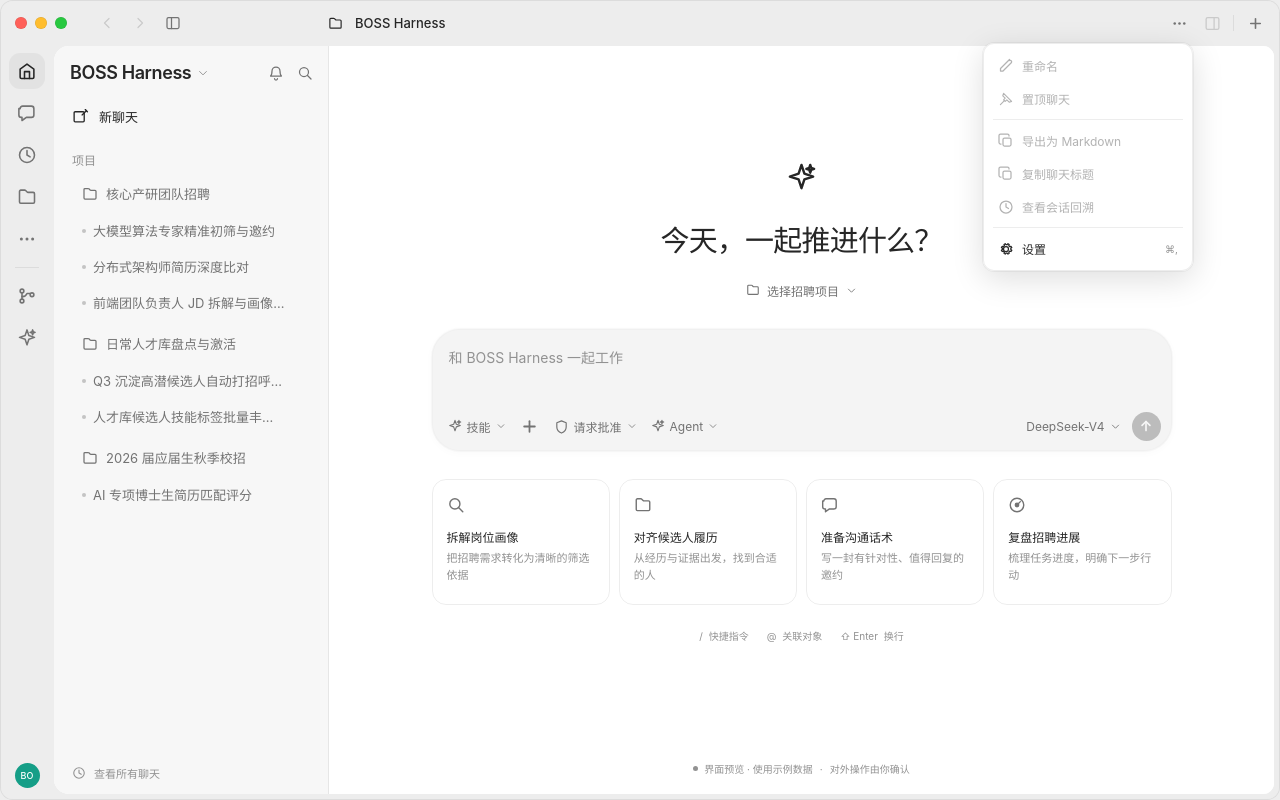
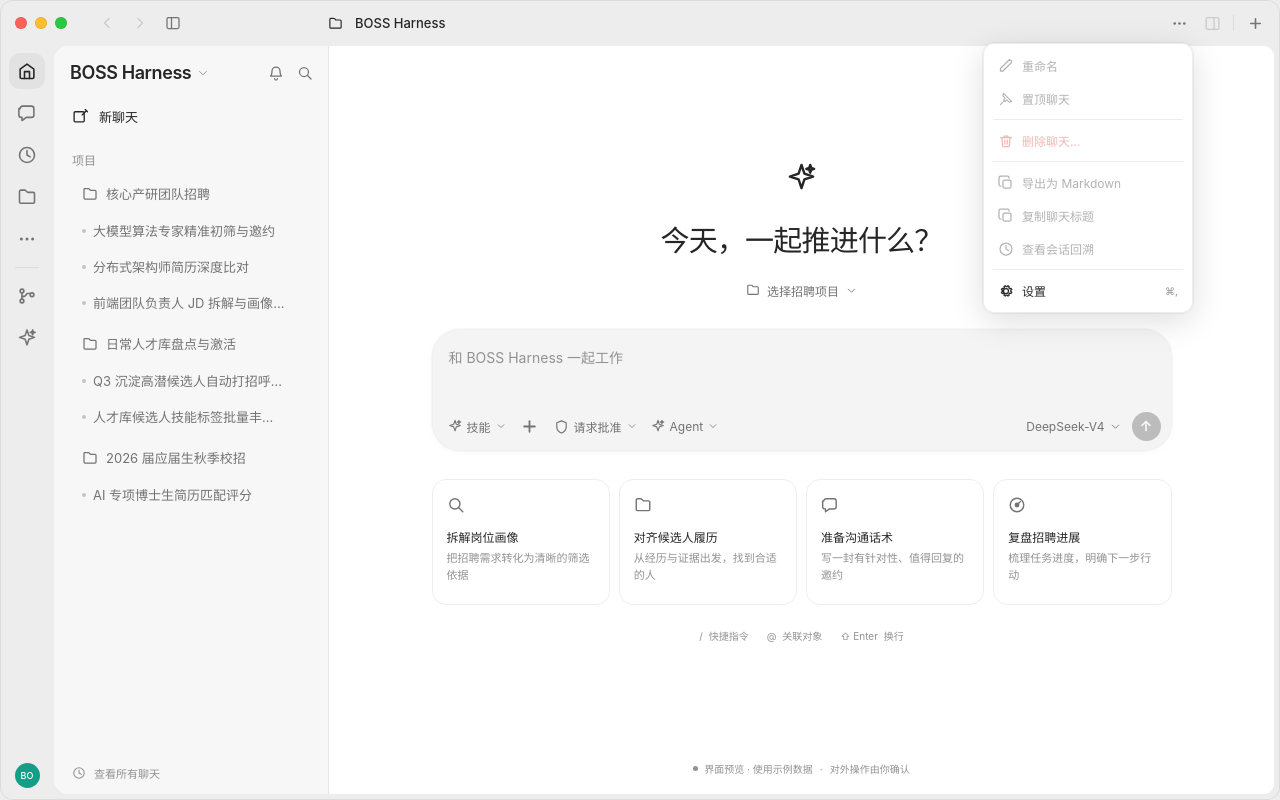
Before and after one commit to can4hou6joeng4/boss-cli, a React (Vite) app in the folder apps/desktop/src/renderer/: page / in a window 1280 px wide. Both pictures are taken after a click on the button 1179 px from the left and 23 px from the top of the page. Built offline with nearby package versions, Linux system fonts and the light colour scheme.

Commit message:
feat(titlebar): 聊天选项支持删除当前聊天

```diff
--- a/apps/desktop/src/renderer/src/shell/AppShell.tsx
+++ b/apps/desktop/src/renderer/src/shell/AppShell.tsx
@@ -247,7 +247,7 @@ export function AppShell(props: AppShellProps) {
   };
   return <>
     <div className={`app-container ${window.boss ? "native-window" : "browser-window"} ${browserOpen ? `with-browser${login.expanded ? " browser-expanded" : ""}` : summaryOpen && hasConversation ? "with-summary" : ""}`}>
-      <TitleBar summaryAvailable={summaryAvailable && !browserOpen} hasConversation={hasConversation} title={title} isSidebarOpen={props.isSidebarOpen} isSummaryOpen={summaryOpen && !browserOpen} canGoBack={cursor > 0} canGoForward={cursor < history.length - 1} onBack={() => go(-1)} onForward={() => go(1)} onToggleSidebar={props.onToggleSidebar} onToggleSummary={() => setSummaryOpen(!summaryOpen)} onNewTask={newTask} onOpenSettings={() => openSettings()} onOpenRewind={props.onOpenRewind} onOpenContext={props.onOpenContext} onOpenUsage={props.onOpenUsage} onOpenExport={props.onOpenExport} onOpenBranches={props.sessionBranches ? () => props.sessionBranches?.onOpen() : undefined} onRename={() => { if (props.activeSession) { setRename(props.activeSession); setName(title); } }} onPin={() => { const id = props.activeSession?.id; if (id) setPinned(prev => prev.includes(id) ? prev.filter(item => item !== id) : [...prev, id]); }} isPinned={pinned.includes(props.activeSession?.id ?? "")} onExport={exportChat} browserOpen={browserOpen} onOpenBrowser={window.boss ? () => { if (browserOpen) login.closePanel(); else void loginEntry(); } : undefined} />
+      <TitleBar summaryAvailable={summaryAvailable && !browserOpen} hasConversation={hasConversation} title={title} isSidebarOpen={props.isSidebarOpen} isSummaryOpen={summaryOpen && !browserOpen} canGoBack={cursor > 0} canGoForward={cursor < history.length - 1} onBack={() => go(-1)} onForward={() => go(1)} onToggleSidebar={props.onToggleSidebar} onToggleSummary={() => setSummaryOpen(!summaryOpen)} onNewTask={newTask} onOpenSettings={() => openSettings()} onOpenRewind={props.onOpenRewind} onOpenContext={props.onOpenContext} onOpenUsage={props.onOpenUsage} onOpenExport={props.onOpenExport} onOpenBranches={props.sessionBranches ? () => props.sessionBranches?.onOpen() : undefined} onRename={() => { if (props.activeSession) { setRename(props.activeSession); setName(title); } }} onPin={() => { const id = props.activeSession?.id; if (id) setPinned(prev => prev.includes(id) ? prev.filter(item => item !== id) : [...prev, id]); }} isPinned={pinned.includes(props.activeSession?.id ?? "")} onDelete={() => { if (props.activeSession) setDeleteSession(props.activeSession); }} onExport={exportChat} browserOpen={browserOpen} onOpenBrowser={window.boss ? () => { if (browserOpen) login.closePanel(); else void loginEntry(); } : undefined} />
       <div className="workspace-layout">
         <NavigationRail page={page} isDark={props.isDark} harnessUp={props.harnessUp ?? false} onToggleTheme={props.onToggleTheme} onOpenShortcuts={props.onOpenShortcuts} onNavigate={next => next === "home" ? newTask() : openRoute({ page: next })} onOpenSettings={openSettings} onOpenCockpit={props.onOpenCockpit} onOpenSideChat={props.onOpenSideChat} />
         <div className="workspace-surface">
--- a/apps/desktop/src/renderer/src/shell/TitleBar.tsx
+++ b/apps/desktop/src/renderer/src/shell/TitleBar.tsx
@@ -1,11 +1,13 @@
 import { useEffect, useRef, useState } from "react";
-import { IconPanel, IconPanelRight, IconMore, IconFolder, IconPlus, IconChevronRight, IconCopy, IconHistory, IconSettings, IconEdit, IconPin, IconBranch, IconSliders } from "../components/Icons";
+import { IconPanel, IconPanelRight, IconMore, IconFolder, IconPlus, IconChevronRight, IconCopy, IconHistory, IconSettings, IconEdit, IconPin, IconBranch, IconSliders, IconTrash } from "../components/Icons";
 import { Popover } from "../components/Popover";
 interface Props {
   title: string; hasConversation: boolean; summaryAvailable: boolean; isSidebarOpen: boolean; isSummaryOpen: boolean; canGoBack: boolean; canGoForward: boolean;
   onBack: () => void; onForward: () => void; onToggleSidebar: () => void; onToggleSummary: () => void;
   onNewTask: () => void; onOpenSettings: () => void; onOpenRewind: () => void; onExport: () => void;
   onRename: () => void; onPin: () => void; isPinned: boolean;
+  /** 打开当前聊天的删除确认；无会话时菜单项禁用。 */
+  onDelete: () => void;
   onOpenBrowser?: () => void; browserOpen?: boolean;
   onOpenContext?: () => void;
   /** 仅在内核声明会话内分支能力时提供。 */
@@ -47,6 +49,8 @@ export function TitleBar(props: Props) {
           <button disabled={!props.hasConversation} onClick={() => { props.onRename(); setMenu(false); }}><IconEdit />重命名</button>
           <button disabled={!props.hasConversation} onClick={() => { props.onPin(); setMenu(false); }}><IconPin />{props.isPinned ? "取消置顶" : "置顶聊天"}</button>
           <div className="menu-divider" />
+          <button className="menu-danger" disabled={!props.hasConversation} onClick={() => { props.onDelete(); setMenu(false); }}><IconTrash />删除聊天…</button>
+          <div className="menu-divider" />
           {props.onOpenExport
             ? <button disabled={!props.hasConversation} onClick={() => { props.onOpenExport?.(); setMenu(false); }}><IconCopy />导出会话…</button>
             : <button disabled={!props.hasConversation} onClick={() => { props.onExport(); setMenu(false); }}><IconCopy />导出为 Markdown</button>}
--- a/apps/desktop/src/renderer/src/styles/replica.css
+++ b/apps/desktop/src/renderer/src/styles/replica.css
@@ -166,6 +166,7 @@ html:not(.dark) .rail-button.selected { background: #0000000c; }
 .ui-popover>button { display: flex; align-items: center; gap: 8px; background: transparent; border: 0; text-align: left; padding: 8px 9px; border-radius: 6px; width: 100%; font-size: 12px; cursor: pointer; min-height: 32px; }
 .ui-popover>button:hover, .ui-popover>button:focus-visible { background: var(--btn-ghost-hover); }
 .ui-popover>button:disabled { opacity: .35; }
+.ui-popover>button.menu-danger { color: var(--accent-error); }
 .ui-popover small { display: block; margin-top: 2px; color: var(--text-faint); font-size: 10px; }
 .menu-label { font-size: 10px; color: var(--text-faint); padding: 7px 9px 5px; font-weight: 500; }
 .menu-note { max-width: 255px; padding: 7px 9px; color: var(--text-faint); line-height: 1.6; font-size: 10px; }
--- a/apps/desktop/src/renderer/src/styles/sidebar-menus.css
+++ b/apps/desktop/src/renderer/src/styles/sidebar-menus.css
@@ -11,6 +11,5 @@
 .ui-popover.sidebar-context-menu { min-width: 226px; max-width: min(300px, calc(100vw - 20px)); }
 .ui-popover.sidebar-context-menu .menu-label { overflow: hidden; text-overflow: ellipsis; white-space: nowrap; }
 .ui-popover.sidebar-context-menu > button > span:not(.menu-shortcut) { overflow: hidden; text-overflow: ellipsis; white-space: nowrap; }
-.ui-popover.sidebar-context-menu > button.menu-danger { color: var(--accent-error); }
 .sidebar-recent-section .sidebar-recents { margin: 3px 8px 6px; }
 .sidebar-feedback { position: absolute; bottom: 15px; margin: 0 8px; padding: 8px 12px; border-radius: 8px; border: 1px solid var(--border-color); background: var(--panel-glass); box-shadow: var(--shadow-popup); color: var(--text-main); font-size: 11px; z-index: 300; }
```
Also changed, not shown: 1 other file (tests, documents, lock files or other folders).
